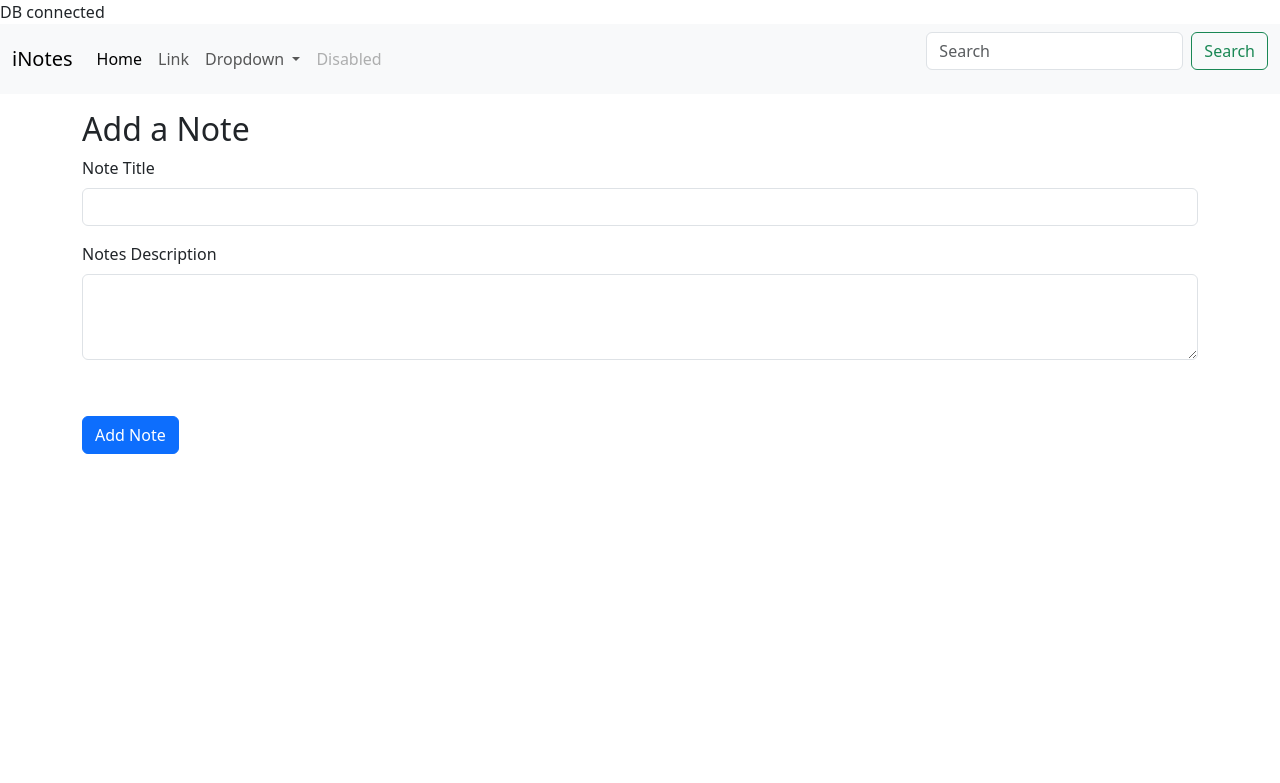
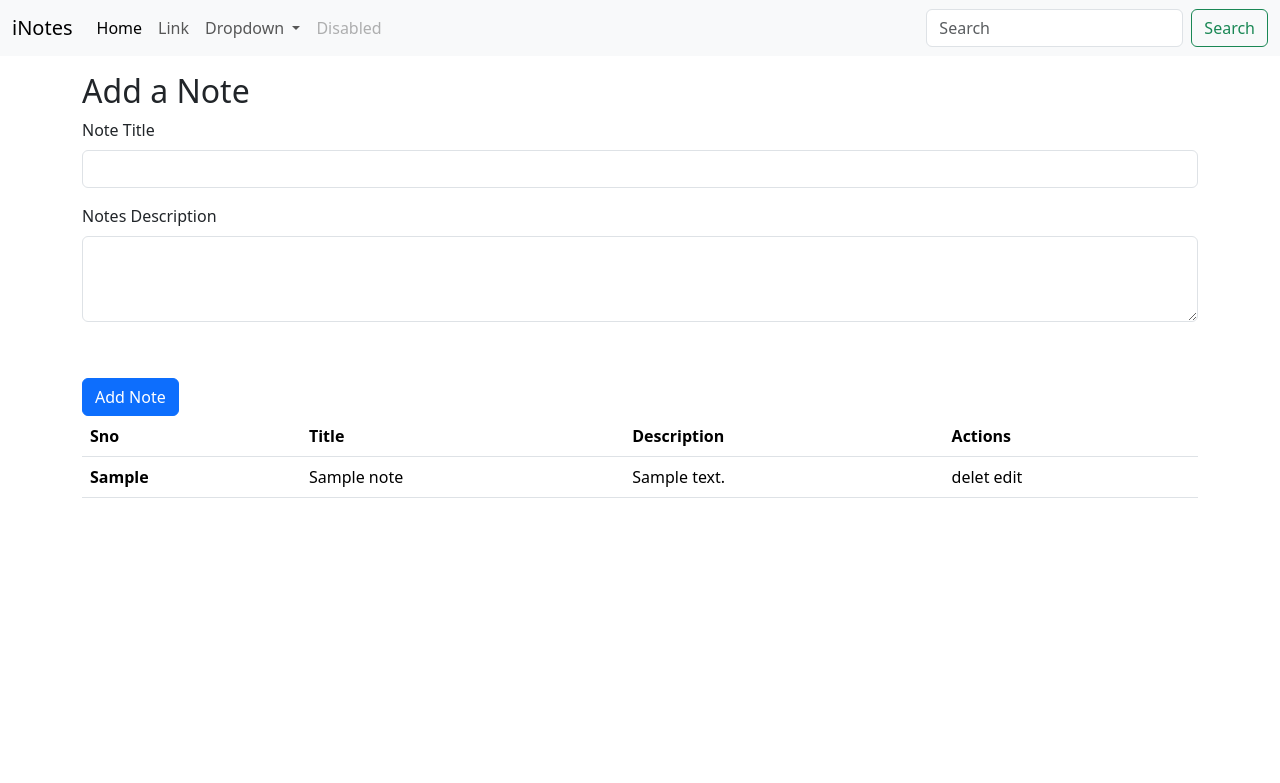
Before and after one commit to Shashwatraj91/To-do-list, a PHP site: page / in a window 1280 px wide. Shown: the top 783 px of the page. Run offline with PHP 8.4, Linux system fonts and the light colour scheme; tables that the repository leaves empty or names only in its code hold one stand-in row (values such as "Sample post").

Commit message:
adding tables

```diff
--- a/index.php
+++ b/index.php
@@ -6,9 +6,6 @@
   $conn=mysqli_connect($server,$username,$password,$database);
   if(!$conn){
     die("sorry we failed to connect: "+mysqli_connect_error());
-  }
-  else{
-    echo("DB connected");
   }
 ?>
 
@@ -78,6 +75,34 @@
         <button type="submit" class="btn btn-primary">Add Note</button>
         </form>
     </div>
+    <div class="container">
+    <table class="table">
+  <thead>
+    <tr>
+      <th scope="col">Sno</th>
+      <th scope="col">Title</th>
+      <th scope="col">Description</th>
+      <th scope="col">Actions</th>
+    </tr>
+  </thead>
+  <tbody>
+      <?php
+        $sql="SELECT * FROM `notes`";
+        $result = mysqli_query($conn,$sql);
+        while($row=mysqli_fetch_assoc($result)){
+          echo "<tr>
+          <th scope='row'>".$row["sno"]."</th>
+          <td>".$row["title"]."</td>
+          <td>".$row["desc"]."</td>
+          <td>delet edit</td>
+        </tr>";
+        }
+      ?>
+
+  </tbody>
+</table>
+
+    </div>
     <script src="https://cdn.jsdelivr.net/npm/bootstrap@5.3.3/dist/js/bootstrap.bundle.min.js" integrity="sha384-YvpcrYf0tY3lHB60NNkmXc5s9fDVZLESaAA55NDzOxhy9GkcIdslK1eN7N6jIeHz" crossorigin="anonymous"></script>
   </body>
 </html>
```
